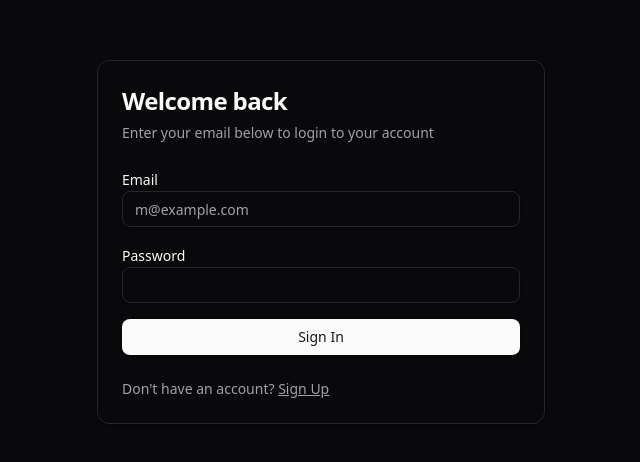
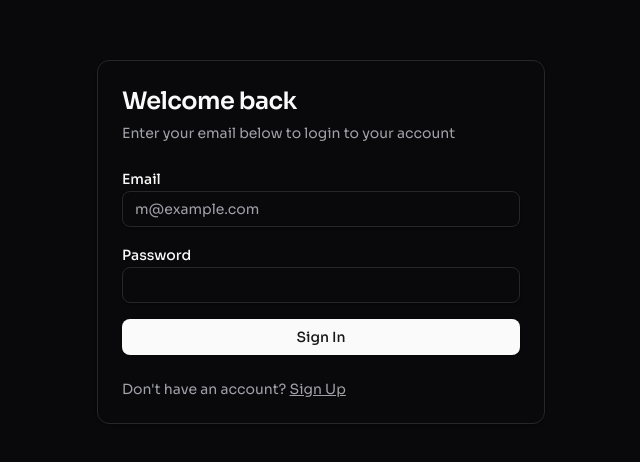
Before and after one commit to StromSpecter/cashvio, a React (Vite) app: page /signin in a window 1280 px wide. Shown: the part 158-620 px from the top of the page, without its empty margins (319-959 px from the left). Built offline with nearby package versions, Linux system fonts and the light colour scheme; no server answers.

Commit message:
style: use Sora font across the app

```diff
--- a/index.html
+++ b/index.html
@@ -4,6 +4,12 @@
     <meta charset="UTF-8" />
     <link rel="icon" type="image/svg+xml" href="/favicon.svg" />
     <meta name="viewport" content="width=device-width, initial-scale=1.0" />
+    <link rel="preconnect" href="https://fonts.googleapis.com" />
+    <link rel="preconnect" href="https://fonts.gstatic.com" crossorigin />
+    <link
+      href="https://fonts.googleapis.com/css2?family=Sora:wght@100..800&display=swap"
+      rel="stylesheet"
+    />
     <title>Alurkasku</title>
   </head>
   <body>
--- a/src/index.css
+++ b/src/index.css
@@ -36,7 +36,7 @@
   --radius-xl: 0.75rem;
   --radius-2xl: 1rem;
 
-  --font-sans: system-ui, -apple-system, BlinkMacSystemFont, "Segoe UI", Roboto, sans-serif;
+  --font-sans: "Sora", system-ui, -apple-system, BlinkMacSystemFont, "Segoe UI", Roboto, sans-serif;
   --font-mono: ui-monospace, SFMono-Regular, Consolas, "Liberation Mono", Menlo, monospace;
 }
 
```
